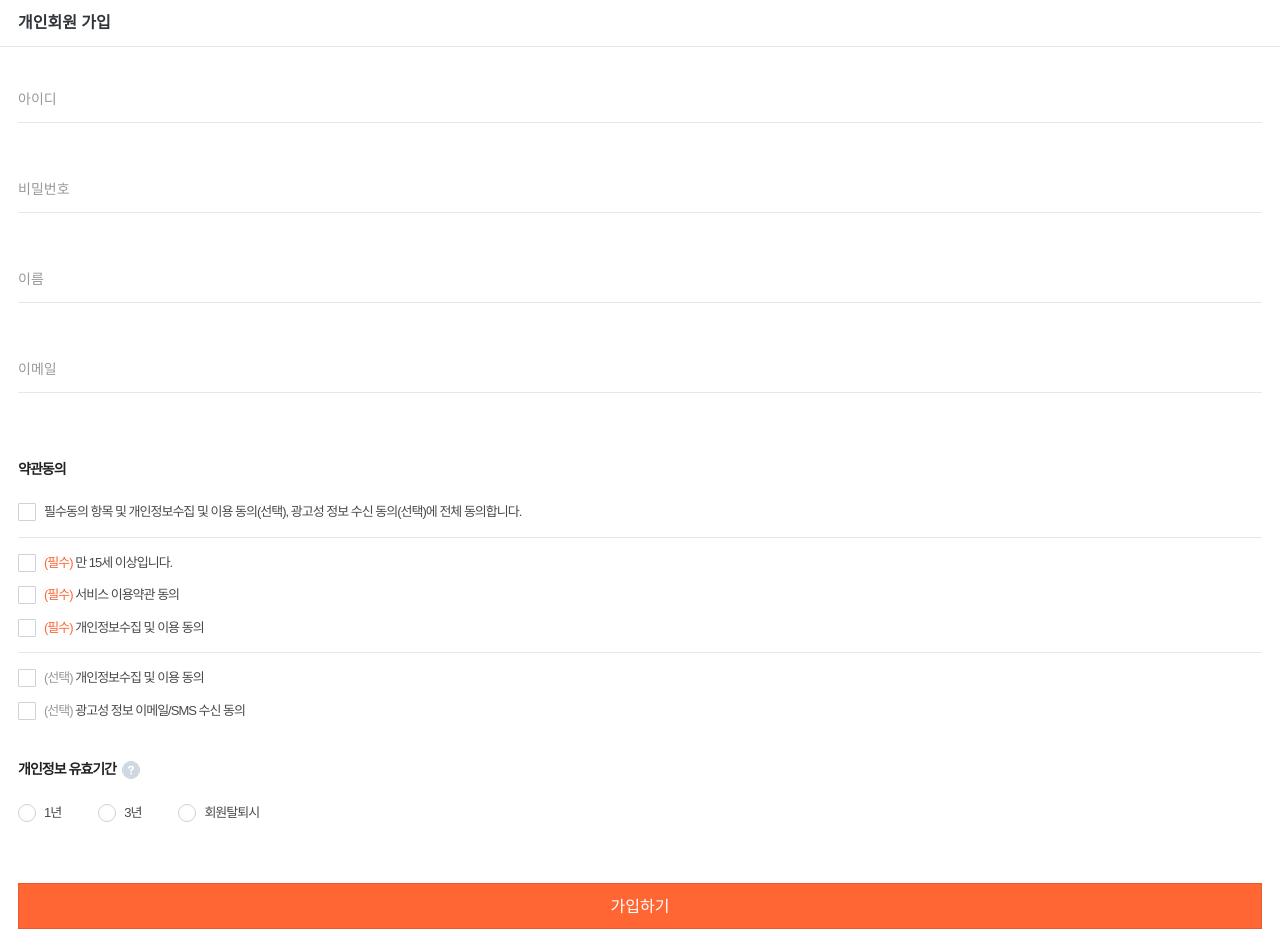
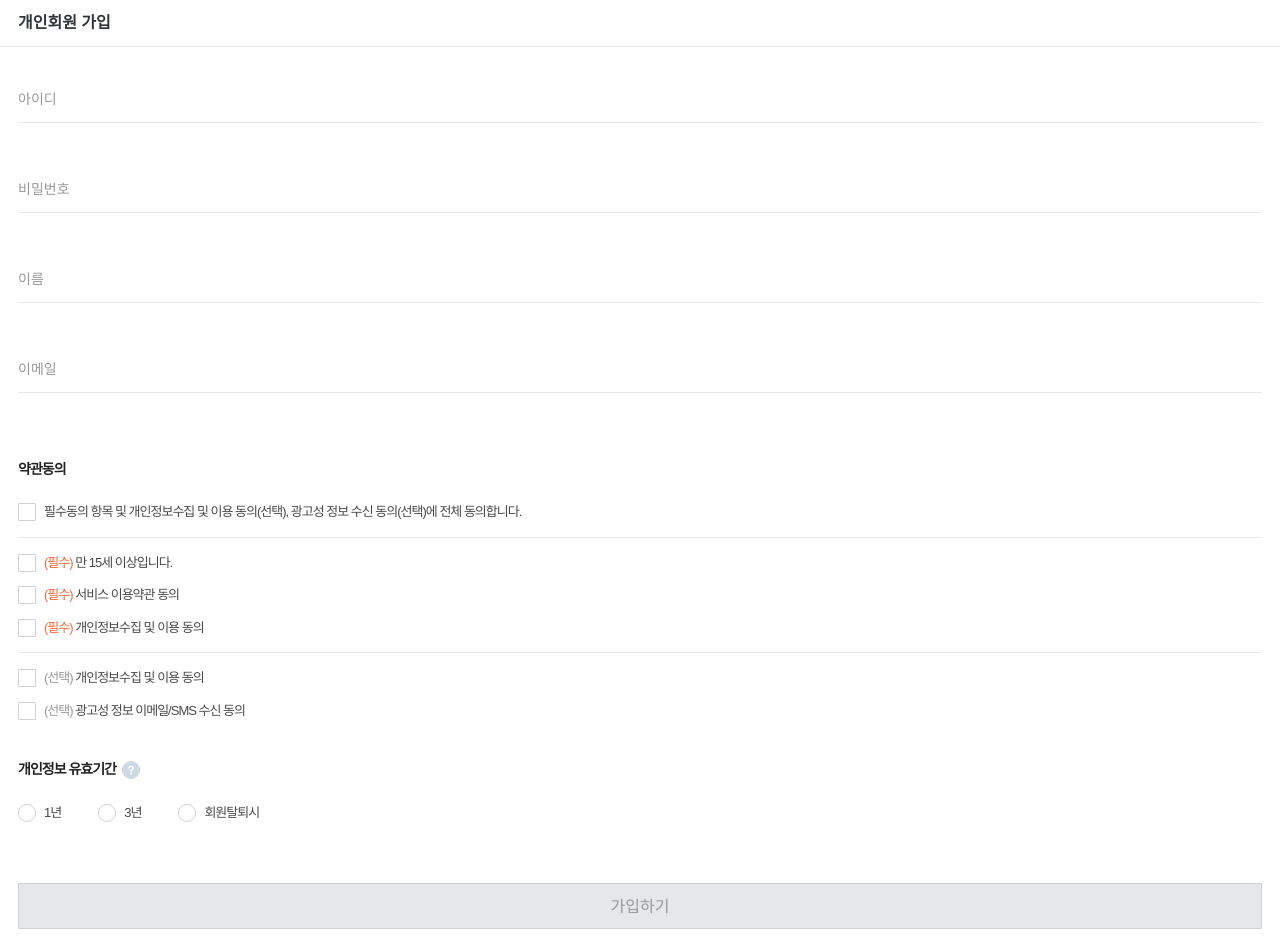
Before and after one commit to jin-2/signUp, a Next.js app: page / in a window 1280 px wide. Shown: the top 952 px of the page. Built offline with nearby package versions, Linux system fonts and the light colour scheme.

Commit message:
useForm: isValid 삭제, submitting 추가

```diff
--- a/components/Button/index.tsx
+++ b/components/Button/index.tsx
@@ -2,11 +2,20 @@ import styled from "styled-components";
 
 interface ButtonProps {
   children: string;
+  className?: string;
   disabled?: boolean;
 }
 
-export default function Button({ children, disabled = false }: ButtonProps) {
-  return <ButtonEl disabled={disabled}>{children}</ButtonEl>;
+export default function Button({
+  children,
+  className = "",
+  disabled = false
+}: ButtonProps) {
+  return (
+    <ButtonEl className={className} disabled={disabled}>
+      {children}
+    </ButtonEl>
+  );
 }
 
 const ButtonEl = styled.button`
@@ -21,6 +30,9 @@ const ButtonEl = styled.button`
 
   &:disabled {
     pointer-events: none;
+  }
+
+  &.disabled {
     color: #999;
     border-color: #ced3d7;
     background-color: #e5e7ea;
--- a/hooks/useForm.ts
+++ b/hooks/useForm.ts
@@ -13,24 +13,24 @@ export default function useForm<Type>(
   const [values, setValues] = useState<Type>(initialValues);
   const [message, setMessage] = useState<MessageRecord<Type>>({});
   const [touched, setTouched] = useState<TouchedRecord<Type>>({});
-  const [isValid, setValid] = useState(true);
   const [submitting, setSubmitting] = useState(false);
 
-  const setValue: SetValueType<Type> = (name, value) => {
-    setValues((prevState) => ({
-      ...prevState,
-      [name]: value
-    }));
+  const validation = (obj: Type) => {
+    const { msg } = validate(obj);
+    setMessage(msg as MessageRecord<Type>);
   };
 
-  const handleChange: changeEventType = ({ target: { name, value, type } }) => {
+  const setValue: SetValueType<Type> = (name, value) => {
+    const newValues = { ...values, [name]: value };
+    setValues(newValues);
+    validation(newValues);
+  };
+
+  const handleChange: changeEventType = ({ target: { name, value } }) => {
     const newValues = { ...values, [name]: value.trim() };
     setValues(newValues);
-
-    const { isValid, msg } = validate(newValues);
     setTouched({ ...touched, [name]: true });
-    setMessage(msg as MessageRecord<Type>);
-    setValid(isValid);
+    validation(newValues);
   };
 
   const allTouched = Object.keys(values).reduce(
@@ -43,15 +43,25 @@ export default function useForm<Type>(
 
   const handleSubmit: submitEventType = async (e) => {
     e.preventDefault();
+
     setSubmitting(true);
-    const { isValid, msg } = validate(values);
 
     setTouched({ ...touched, ...allTouched });
+
+    const { msg } = validate(values);
     setMessage(msg as MessageRecord<Type>);
-    setValid(isValid);
     onSubmit(msg as MessageRecord<Type>);
+
     setSubmitting(false);
   };
 
-  return { values, message, touched, handleChange, handleSubmit, setValue };
+  return {
+    submitting,
+    values,
+    message,
+    touched,
+    handleChange,
+    handleSubmit,
+    setValue
+  };
 }
--- a/pages/index.tsx
+++ b/pages/index.tsx
@@ -49,8 +49,15 @@ const SignupPage: NextPage = () => {
     console.table(values);
   };
 
-  const { values, handleChange, message, touched, handleSubmit, setValue } =
-    useForm<FormDataType>(
+  const {
+    submitting,
+    values,
+    handleChange,
+    message,
+    touched,
+    handleSubmit,
+    setValue
+  } = useForm<FormDataType>(
     {
       id: "",
       password: "",
@@ -119,7 +126,16 @@ const SignupPage: NextPage = () => {
         <SignupStoragePeriod setValue={setValue} />
 
         <Inner paddingTop="44px">
-          <Button>가입하기</Button>
+          <Button
+            disabled={submitting}
+            className={
+              Object.values(message).filter((v) => v).length !== 0
+                ? "disabled"
+                : ""
+            }
+          >
+            가입하기
+          </Button>
         </Inner>
       </form>
     </>
--- a/utils/validate.ts
+++ b/utils/validate.ts
@@ -19,9 +19,6 @@ export default function validate({
   agreement = [],
   storagePeriod = null
 }: FormDataPartial) {
-  console.log(id, password, userName, email);
-  let isValid = false;
-
   const msg: MessageRecord<FormDataType> = {
     id: "",
     password: "",
@@ -72,5 +69,5 @@ export default function validate({
     msg.storagePeriod = "개인정보 유효기간을 선택해주세요.";
   }
 
-  return { isValid, msg };
+  return { msg };
 }
```
Lines whose indentation alone changed are shown as unchanged.
